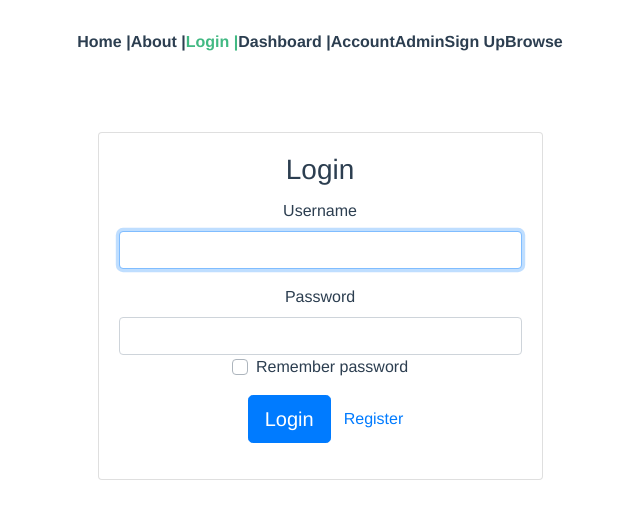
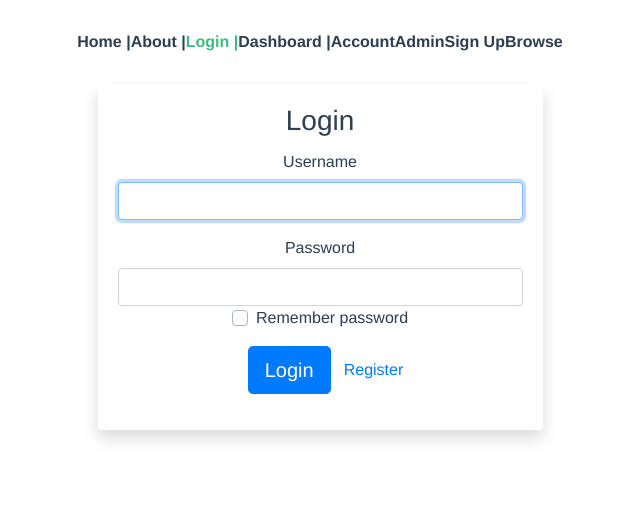
Before and after one commit to Agriworks/agriworks_portal, a Vue app: page /login in a window 1280 px wide. Shown: the top 518 px of the page, without its empty margins (320-960 px from the left). Built offline with nearby package versions, Linux system fonts and the light colour scheme.

Commit message:
added shadow effect to login form

```diff
--- a/src/views/Login.vue
+++ b/src/views/Login.vue
@@ -2,7 +2,7 @@
   <div class="container">
     <div class="row">
       <div class="col-sm-9 col-md-7 col-lg-5 mx-auto">
-        <div class="card card-signin my-5">
+        <div class="shadow rounded">
           <div class="card-body">
             <h3 class="card-title text-center">Login</h3>
             <form class="form-signin">
```
